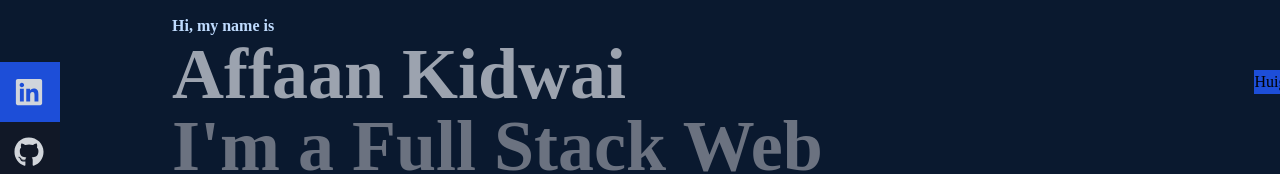
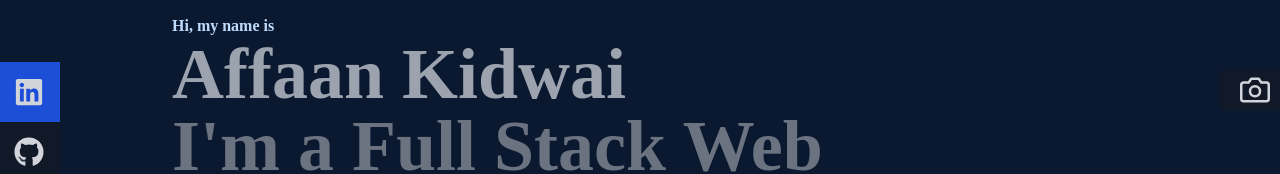
Before and after one commit to affaankidwai/My-Portfolio-Website, a React (Create React App) app: page / in a window 1280 px wide. Shown: the part 218-392 px from the top of the page. Built offline with nearby package versions, Linux system fonts and the light colour scheme.

Commit message:
added left sidebar

```diff
--- a/package.json
+++ b/package.json
@@ -8,9 +8,10 @@
     "@testing-library/user-event": "^13.5.0",
     "react": "^18.1.0",
     "react-dom": "^18.1.0",
-    "react-icons": "^4.3.1",
+    "react-icons": "^4.4.0",
     "react-scripts": "5.0.1",
     "react-scroll": "^1.8.7",
+    "react-scroll-parallax": "^3.3.1",
     "web-vitals": "^2.1.4"
   },
   "scripts": {
--- a/src/components/Contact.jsx
+++ b/src/components/Contact.jsx
@@ -23,7 +23,7 @@ const Contact = () => {
               </p>
             </div>
             <div className="lg:w-1/2 md:w-2/3 mx-auto p-2 ">
-              <div className="border-white border-2 p-10" >
+              <div className="border-white border-2 p-10">
                 <div className="flex flex-wrap -m-2">
                   <div className="p-2 w-1/2">
                     <div className="relative">
@@ -80,7 +80,6 @@ const Contact = () => {
                 </div>
               </div>
               <div className="p-2 w-full pt-2 mt-4   text-center">
-
                 <p className="p-2 text-xl">Or reach out directly 👀</p>
                 {/* <a className="text-indigo-500">kidwaiaffaan@gmail.com</a> </a> */}
                 <a
@@ -154,8 +153,6 @@ const Contact = () => {
                   </a>
                 </span>
               </div>
-
-
             </div>
           </div>
         </section>
--- a/src/components/Photography.jsx
+++ b/src/components/Photography.jsx
@@ -1,12 +1,50 @@
 import React from "react";
+import { useState } from "react";
+import { FiCamera } from "react-icons/fi";
 
 const Photography = () => {
+  const [isHovering, setIsHovering] = useState(false);
+
+  const handleMouseOver = () => {
+    setIsHovering(true);
+  };
+
+  const handleMouseOut = () => {
+    setIsHovering(false);
+  };
+
   return (
-    <div className="flex justify-between items-center mr-[-50px] hover:mr-[-10px] duration-300 bg-blue-700">
-      <h1 className="text-black flex justify-between items-center w-full">Huigyiuyck</h1>
+    <div>
+      <div
+        className="flex justify-center items-center mr-[-10px] hover:mr-[10px] duration-500 h-10 bg-gray-900 p-5 rounded-md
+
+"
+        onMouseOver={handleMouseOver}
+        onMouseOut={handleMouseOut}
+      >
+        <FiCamera size={30} />
+      </div>
+
+      {isHovering && (
+        <div className="flex flex-col h-50 border-whiteborder-1 shadow-lg shadow-blue-500/50 bg-gradient-to-r from-cyan-500 to-blue-500">
+          <h2>Chech out my Photography Page!</h2>
+          <button className="border-2 border-white">Why not!</button>
+        </div>
+      )}
     </div>
-
   );
 };
 
 export default Photography;
+
+// const Photography = () => {
+//   return (
+//     <div className="flex justify-between items-center mr-[-100px] hover:mr-[-10px] duration-300 h-10 bg-gradient-to-r from-blue-900 to-indigo-700">
+
+//       <h1 className="text-black flex justify-between items-center w-full">Huigyiuyckfsdbdfsbhfsdsf</h1>
+//     </div>
+
+//   );
+// };
+
+// export default Photography;
```
Also changed, not shown: src/App.js (+7 -0 lines), src/components/Navbar.jsx (+75 -57 lines), 2 other files (tests, documents, lock files or other folders). Lines whose indentation alone changed are shown as unchanged.
